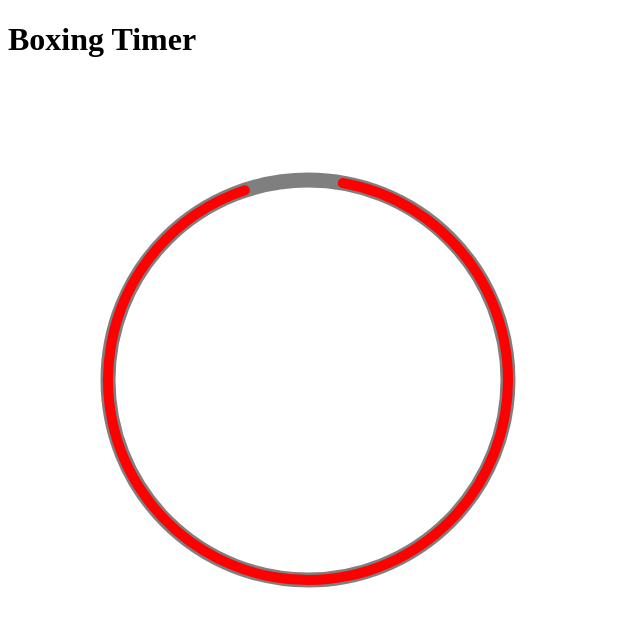
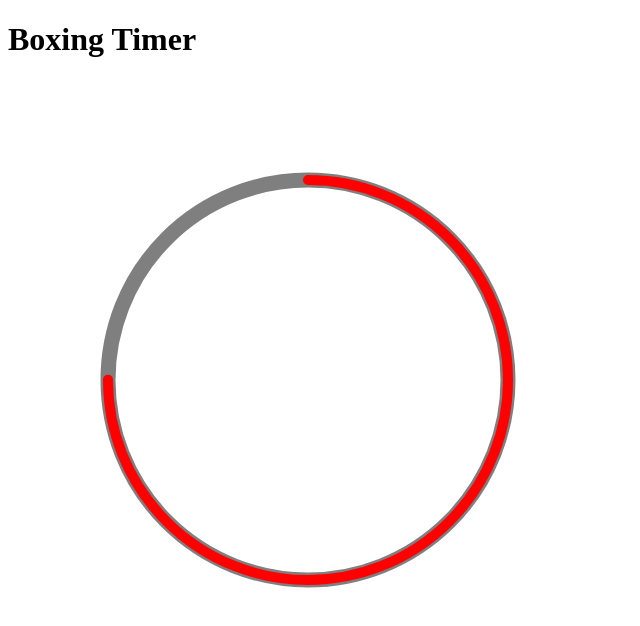
Before and after one commit to p-gupta98/boxing-timer, a React (Vite) app: page / in a window 1280 px wide. Shown: the top 626 px of the page, without its empty margins (0-640 px from the left). Built offline with nearby package versions, Linux system fonts and the light colour scheme.

Commit message:
Replace hardcoded radius, circumference, offset values with variables for precision

```diff
--- a/src/App.jsx
+++ b/src/App.jsx
@@ -1,10 +1,14 @@
 export default function App() {
+  const radius = 200;
+  const circumference = 2 * Math.PI * radius;
+  const progress = 0.75;
+  const offset = circumference * (1 - progress);
   return (
     <div>
       <h1>Boxing Timer</h1>
       <svg height="700" width="700">
-        <circle r="200" cx="300" cy="300" fill="none" stroke="black" strokeWidth="15" opacity="0.5"/>
-        <circle r="200" cx="300" cy="300" fill="none" stroke="red" strokeWidth="10" strokeLinecap="round" strokeDasharray="1257" strokeDashoffset="100" transform="rotate(-80, 300, 300)"/>
+        <circle r={radius} cx="300" cy="300" fill="none" stroke="black" strokeWidth="15" opacity="0.5"/>
+        <circle r={radius} cx="300" cy="300" fill="none" stroke="red" strokeWidth="10" strokeLinecap="round" strokeDasharray={circumference} strokeDashoffset={offset} transform="rotate(-90, 300, 300)"/>
       </svg>
     </div>
   )
```
